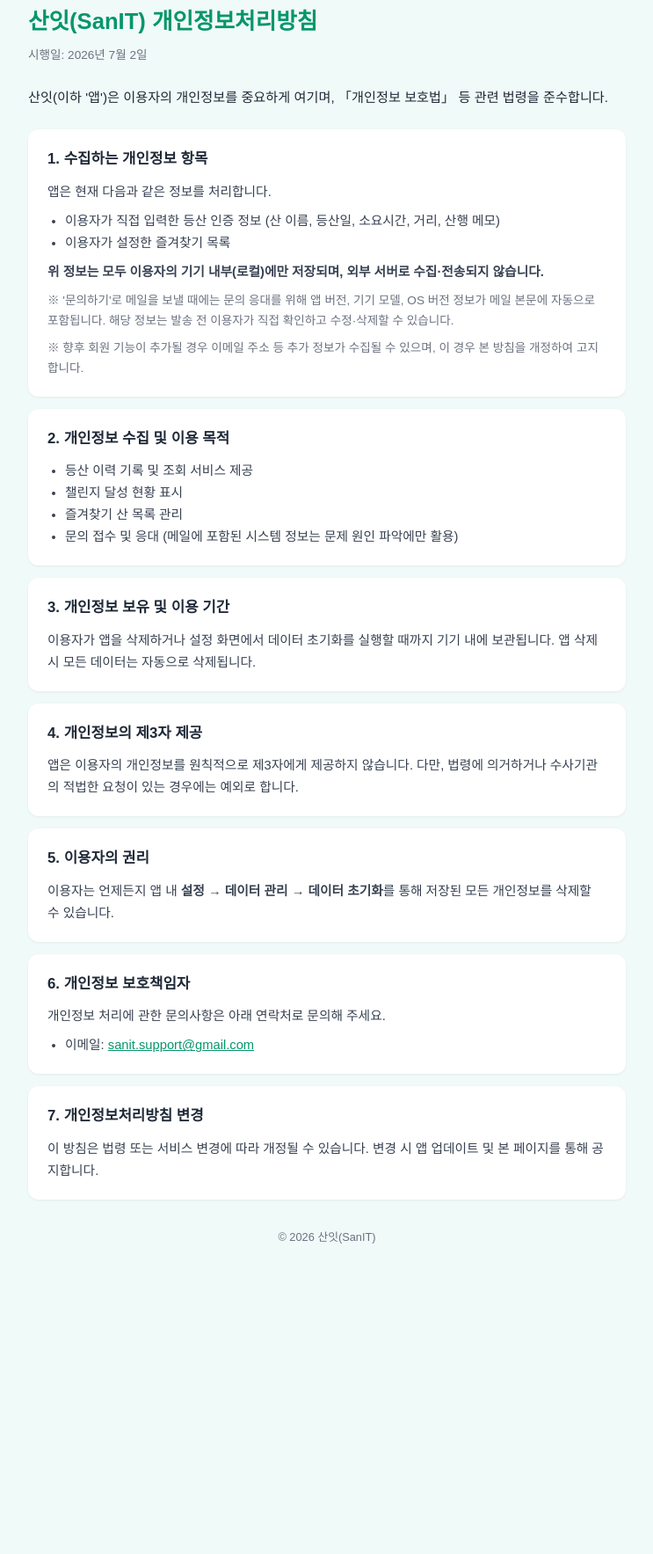
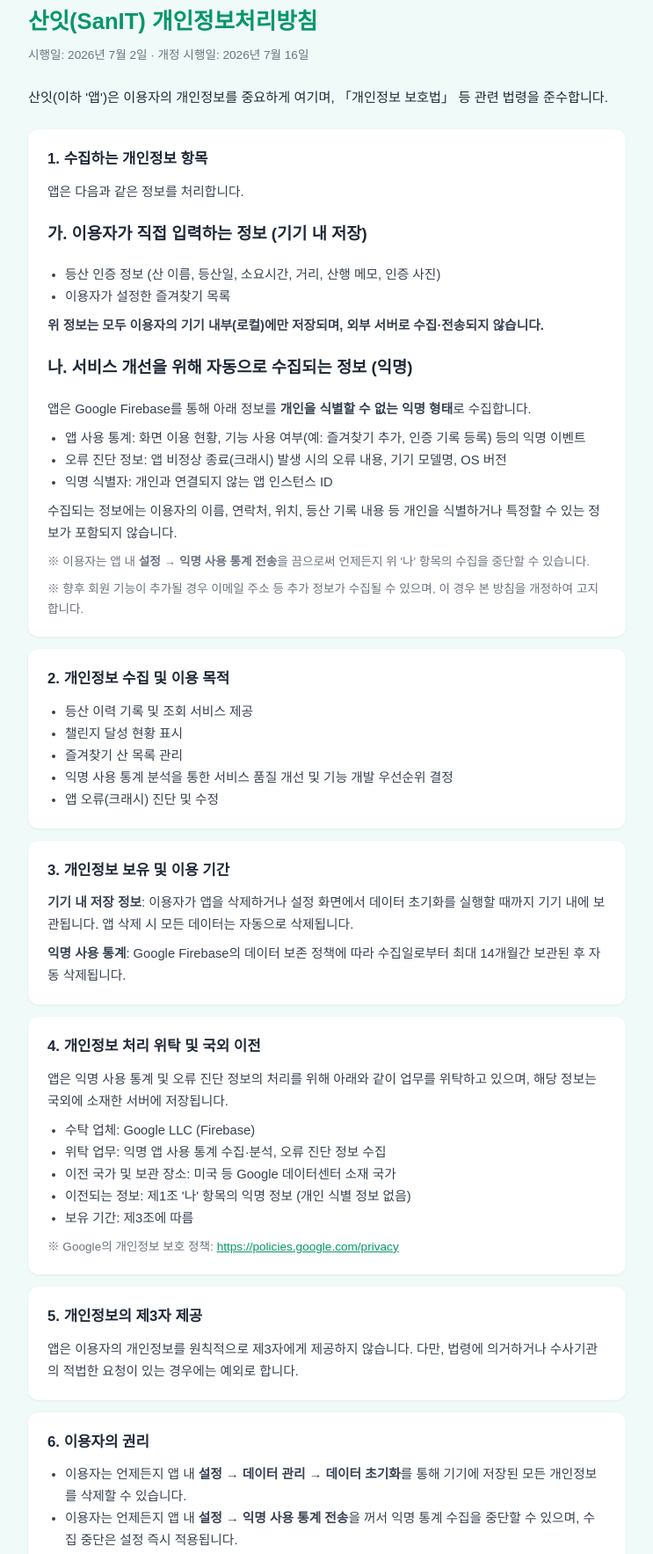
Before and after one commit to mogabi/sanit-policy, a plain HTML site: page index.html in a window 1280 px wide. Shown: the part 29-1796 px from the top of the page at 88% size, without its empty margins (268-1011 px from the left). Before the commit the page ends 1511 px from the top, so only its background shows below. Drawn offline with Linux system fonts and the light colour scheme.

Commit message:
Update index.html

```diff
--- a/index.html
+++ b/index.html
@@ -44,20 +44,30 @@
   <div class="wrap">
     <header>
       <h1>산잇(SanIT) 개인정보처리방침</h1>
-    <p class="meta">시행일: 2026년 7월 2일</p>
+      <p class="meta">시행일: 2026년 7월 2일 · 개정 시행일: 2026년 7월 16일</p>
     </header>
-
     <p class="intro">산잇(이하 '앱')은 이용자의 개인정보를 중요하게 여기며, 「개인정보 보호법」 등 관련 법령을 준수합니다.</p>
 
     <section>
       <h2>1. 수집하는 개인정보 항목</h2>
-    <p>앱은 현재 다음과 같은 정보를 처리합니다.</p>
+      <p>앱은 다음과 같은 정보를 처리합니다.</p>
+
+      <h3>가. 이용자가 직접 입력하는 정보 (기기 내 저장)</h3>
       <ul>
-      <li>이용자가 직접 입력한 등산 인증 정보 (산 이름, 등산일, 소요시간, 거리, 산행 메모)</li>
+        <li>등산 인증 정보 (산 이름, 등산일, 소요시간, 거리, 산행 메모, 인증 사진)</li>
         <li>이용자가 설정한 즐겨찾기 목록</li>
       </ul>
       <p><strong>위 정보는 모두 이용자의 기기 내부(로컬)에만 저장되며, 외부 서버로 수집·전송되지 않습니다.</strong></p>
-    <p class="note">※ '문의하기'로 메일을 보낼 때에는 문의 응대를 위해 앱 버전, 기기 모델, OS 버전 정보가 메일 본문에 자동으로 포함됩니다. 해당 정보는 발송 전 이용자가 직접 확인하고 수정·삭제할 수 있습니다.</p>
+
+      <h3>나. 서비스 개선을 위해 자동으로 수집되는 정보 (익명)</h3>
+      <p>앱은 Google Firebase를 통해 아래 정보를 <strong>개인을 식별할 수 없는 익명 형태</strong>로 수집합니다.</p>
+      <ul>
+        <li>앱 사용 통계: 화면 이용 현황, 기능 사용 여부(예: 즐겨찾기 추가, 인증 기록 등록) 등의 익명 이벤트</li>
+        <li>오류 진단 정보: 앱 비정상 종료(크래시) 발생 시의 오류 내용, 기기 모델명, OS 버전</li>
+        <li>익명 식별자: 개인과 연결되지 않는 앱 인스턴스 ID</li>
+      </ul>
+      <p>수집되는 정보에는 이용자의 이름, 연락처, 위치, 등산 기록 내용 등 개인을 식별하거나 특정할 수 있는 정보가 포함되지 않습니다.</p>
+      <p class="note">※ 이용자는 앱 내 <strong>설정 → 익명 사용 통계 전송</strong>을 끔으로써 언제든지 위 '나' 항목의 수집을 중단할 수 있습니다.</p>
       <p class="note">※ 향후 회원 기능이 추가될 경우 이메일 주소 등 추가 정보가 수집될 수 있으며, 이 경우 본 방침을 개정하여 고지합니다.</p>
     </section>
 
@@ -67,27 +77,45 @@
         <li>등산 이력 기록 및 조회 서비스 제공</li>
         <li>챌린지 달성 현황 표시</li>
         <li>즐겨찾기 산 목록 관리</li>
-      <li>문의 접수 및 응대 (메일에 포함된 시스템 정보는 문제 원인 파악에만 활용)</li>
+        <li>익명 사용 통계 분석을 통한 서비스 품질 개선 및 기능 개발 우선순위 결정</li>
+        <li>앱 오류(크래시) 진단 및 수정</li>
       </ul>
     </section>
 
     <section>
       <h2>3. 개인정보 보유 및 이용 기간</h2>
-    <p>이용자가 앱을 삭제하거나 설정 화면에서 데이터 초기화를 실행할 때까지 기기 내에 보관됩니다. 앱 삭제 시 모든 데이터는 자동으로 삭제됩니다.</p>
+      <p><strong>기기 내 저장 정보</strong>: 이용자가 앱을 삭제하거나 설정 화면에서 데이터 초기화를 실행할 때까지 기기 내에 보관됩니다. 앱 삭제 시 모든 데이터는 자동으로 삭제됩니다.</p>
+      <p><strong>익명 사용 통계</strong>: Google Firebase의 데이터 보존 정책에 따라 수집일로부터 최대 14개월간 보관된 후 자동 삭제됩니다.</p>
     </section>
 
     <section>
-    <h2>4. 개인정보의 제3자 제공</h2>
+      <h2>4. 개인정보 처리 위탁 및 국외 이전</h2>
+      <p>앱은 익명 사용 통계 및 오류 진단 정보의 처리를 위해 아래와 같이 업무를 위탁하고 있으며, 해당 정보는 국외에 소재한 서버에 저장됩니다.</p>
+      <ul>
+        <li>수탁 업체: Google LLC (Firebase)</li>
+        <li>위탁 업무: 익명 앱 사용 통계 수집·분석, 오류 진단 정보 수집</li>
+        <li>이전 국가 및 보관 장소: 미국 등 Google 데이터센터 소재 국가</li>
+        <li>이전되는 정보: 제1조 '나' 항목의 익명 정보 (개인 식별 정보 없음)</li>
+        <li>보유 기간: 제3조에 따름</li>
+      </ul>
+      <p class="note">※ Google의 개인정보 보호 정책: <a href="https://policies.google.com/privacy" target="_blank" rel="noopener">https://policies.google.com/privacy</a></p>
+    </section>
+
+    <section>
+      <h2>5. 개인정보의 제3자 제공</h2>
       <p>앱은 이용자의 개인정보를 원칙적으로 제3자에게 제공하지 않습니다. 다만, 법령에 의거하거나 수사기관의 적법한 요청이 있는 경우에는 예외로 합니다.</p>
     </section>
 
     <section>
-    <h2>5. 이용자의 권리</h2>
-    <p>이용자는 언제든지 앱 내 <strong>설정 → 데이터 관리 → 데이터 초기화</strong>를 통해 저장된 모든 개인정보를 삭제할 수 있습니다.</p>
+      <h2>6. 이용자의 권리</h2>
+      <ul>
+        <li>이용자는 언제든지 앱 내 <strong>설정 → 데이터 관리 → 데이터 초기화</strong>를 통해 기기에 저장된 모든 개인정보를 삭제할 수 있습니다.</li>
+        <li>이용자는 언제든지 앱 내 <strong>설정 → 익명 사용 통계 전송</strong>을 꺼서 익명 통계 수집을 중단할 수 있으며, 수집 중단은 설정 즉시 적용됩니다.</li>
+      </ul>
     </section>
 
     <section>
-    <h2>6. 개인정보 보호책임자</h2>
+      <h2>7. 개인정보 보호책임자</h2>
       <p>개인정보 처리에 관한 문의사항은 아래 연락처로 문의해 주세요.</p>
       <ul>
         <li>이메일: <a href="mailto:sanit.support@gmail.com">sanit.support@gmail.com</a></li>
@@ -95,8 +123,12 @@
     </section>
 
     <section>
-    <h2>7. 개인정보처리방침 변경</h2>
+      <h2>8. 개인정보처리방침 변경</h2>
       <p>이 방침은 법령 또는 서비스 변경에 따라 개정될 수 있습니다. 변경 시 앱 업데이트 및 본 페이지를 통해 공지합니다.</p>
+      <ul>
+        <li>2026년 7월 2일: 최초 시행</li>
+        <li>2026년 7월 16일: 익명 사용 통계(Firebase Analytics) 및 오류 진단(Crashlytics) 수집 항목 추가, 국외 이전 조항 신설, 수집 중단 방법 안내 추가</li>
+      </ul>
     </section>
 
     <footer>© 2026 산잇(SanIT)</footer>
```
Lines whose indentation alone changed are shown as unchanged.
